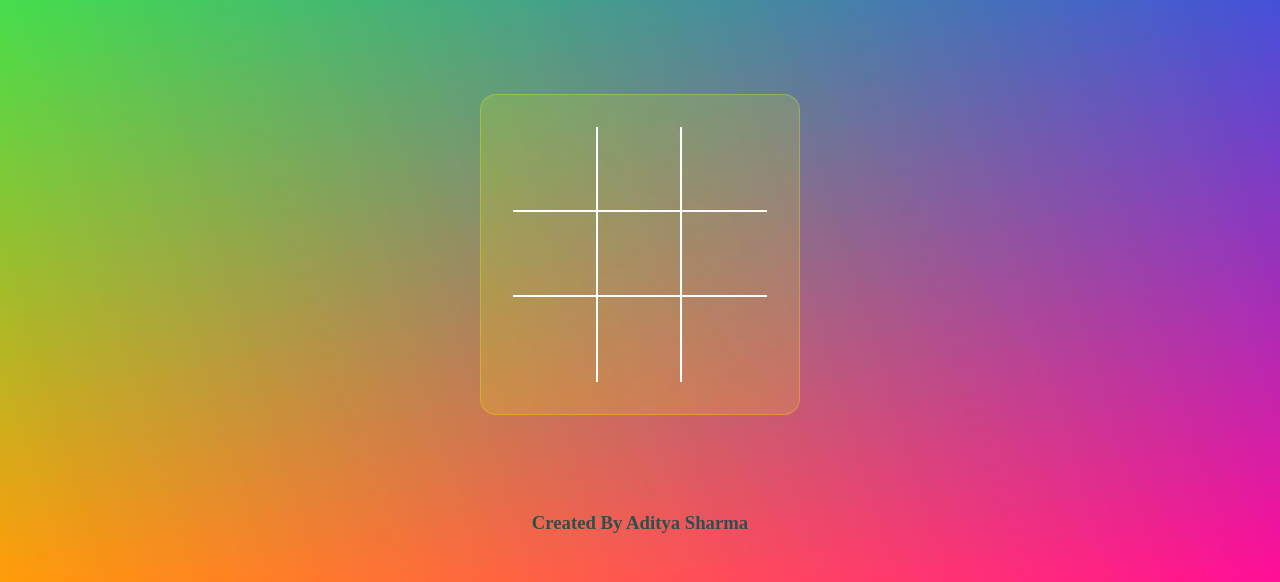
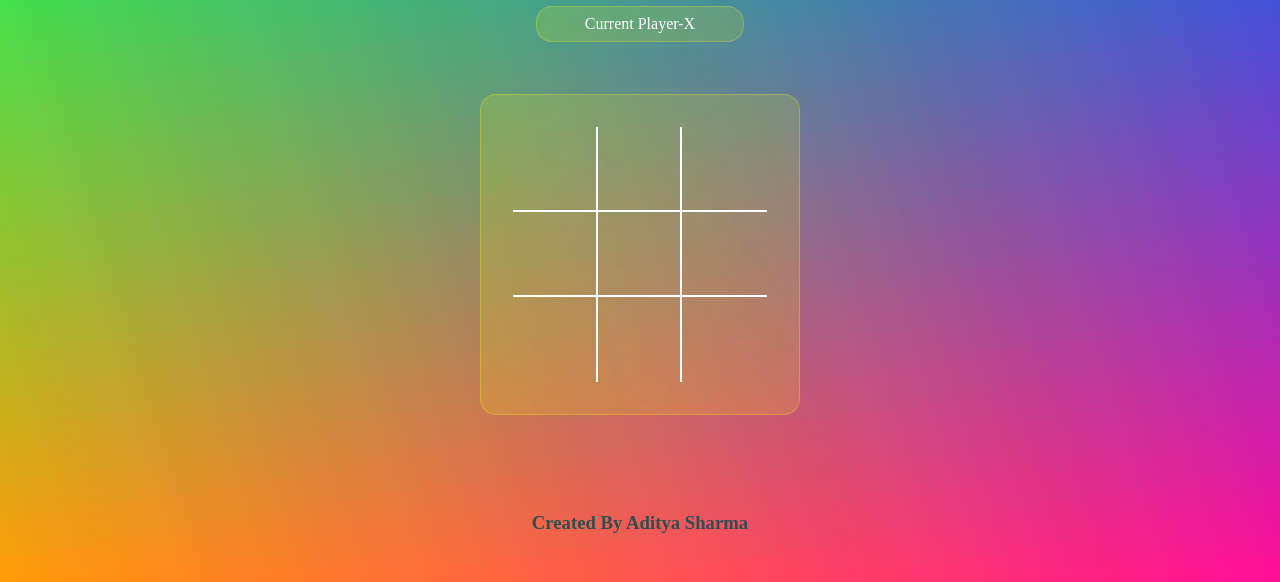
Before and after one commit to adityasharma024/Tic-Tac-Toe, a plain HTML site: page index.html in a window 1280 px wide. Shown: the part 218-800 px from the top of the page. Drawn offline with Linux system fonts and the light colour scheme.

Commit message:
Update style.css

```diff
--- a/style.css
+++ b/style.css
@@ -22,7 +22,7 @@
 
     color: white;
     position: absolute;
-    top: 10rem;
+    top: 14rem;
     left: 50%;
     transform: translateX(-50%);
     background-color: rgba(255,255,0,0.15);
```
